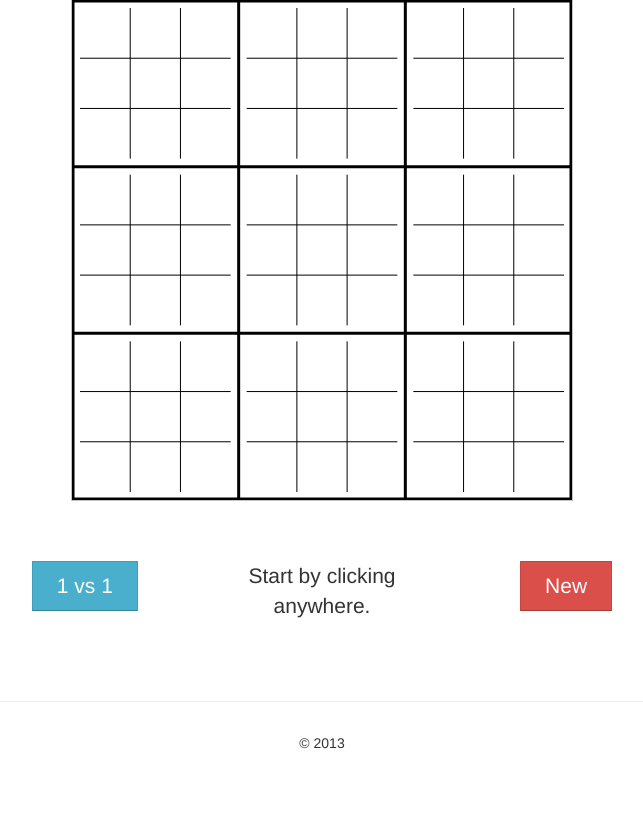
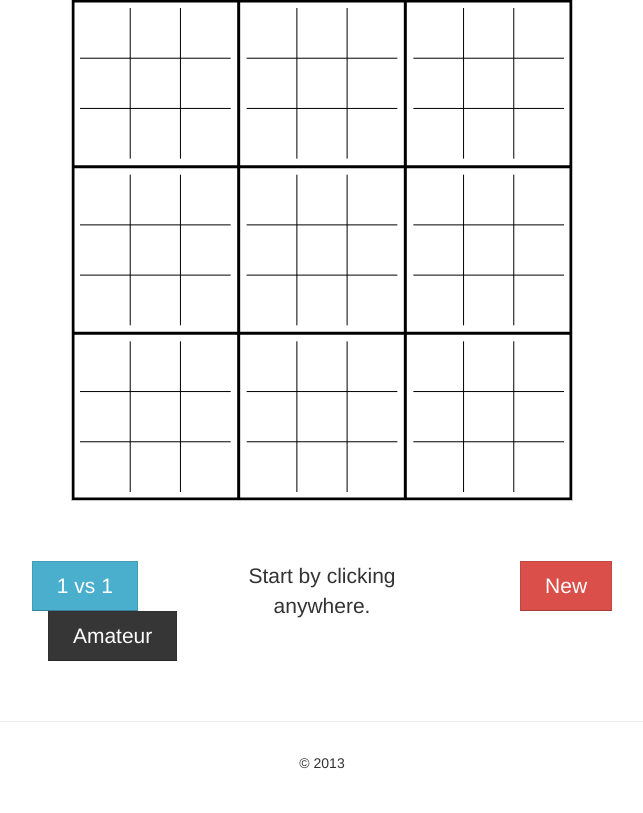
Before and after one commit to sriramvasudevan/ultimate-tic-tac-toe, a Django app: template UltimateTicTacToe/UTTTApp/templates/index.html in a window 1280 px wide. Shown: the part 255-1068 px from the top of the page, without its empty margins (318-961 px from the left). Before the commit the page ends 1004 px from the top, so only its background shows below. Run offline with Django 3.2, Linux system fonts and the light colour scheme; the template is opened without the code that fills it, so the values that code supplies are empty; some libraries are stand-ins or nearby versions.

Commit message:
Added in Difficulty

```diff
--- a/UltimateTicTacToe/UTTTApp/static/js/TicTacToe.js
+++ b/UltimateTicTacToe/UTTTApp/static/js/TicTacToe.js
@@ -26,6 +26,7 @@
     // the next board that the player has to play in, i.e. [0,0] = top left square
     this.nextBoard = null; //[1,1];
     this.useAI = false;
+    this.difficulty = 0;
     this.state =
         [
         [[[0,0,0],[0,0,0],[0,0,0]], [[0,0,0],[0,0,0],[0,0,0]], [[0,0,0],[0,0,0],[0,0,0]]],
@@ -318,6 +319,20 @@
         }
     }
 
+    this.toggleDifficulty = function() {
+        if(this.difficulty==0) {
+            $("#toggle_difficulty").attr("value", "Professional");
+            this.difficulty = 1;
+        } else if(this.difficulty==1) {
+            $("#toggle_difficulty").attr("value", "Legendary");
+            this.difficulty = 2;
+        }
+        else {
+            $("#toggle_difficulty").attr("value", "Amateur");
+            this.difficulty = 0;
+        }
+    }
+
     this.solve = function(nextBoard) {
         var retval = [0,0,1,1];
         $.ajax({
@@ -327,6 +342,7 @@
               gameOver: this.gameOver,
               state: this.state,
               wins: this.wins,
+              difficulty: this.difficulty,
               nextBoard: this.nextBoard
           },
           async: false,
--- a/UltimateTicTacToe/UTTTApp/templates/index.html
+++ b/UltimateTicTacToe/UTTTApp/templates/index.html
@@ -101,13 +101,14 @@
                 </div>
                 <div class="row-fluid marketing">
                     <div class="offset1 span3">
-                        <input id="toggle_ai" class="btn btn-large btn-info pull-left" type="button" onClick="ttt.toggleAI();" value="1 vs 1"/>
+                        <input id="toggle_ai" class="btn btn-info pull-left" type="button" onClick="ttt.toggleAI();" value="1 vs 1"/>
+                        <input id="toggle_difficulty" class="btn btn-inverse" type="button" onClick="ttt.toggleDifficulty();" value="Amateur"/>
                     </div>
                     <div class="span4">
                         <p id="msg" class="lead"></p>
                     </div>
                     <div class="span3">
-                        <input type="button" class="btn btn-large btn-danger pull-right" onClick="history.go(0)" value="New"/>
+                        <input type="button" class="btn btn-danger pull-right" onClick="history.go(0)" value="New"/>
                     </div>
                 </div>
             </div>
```
